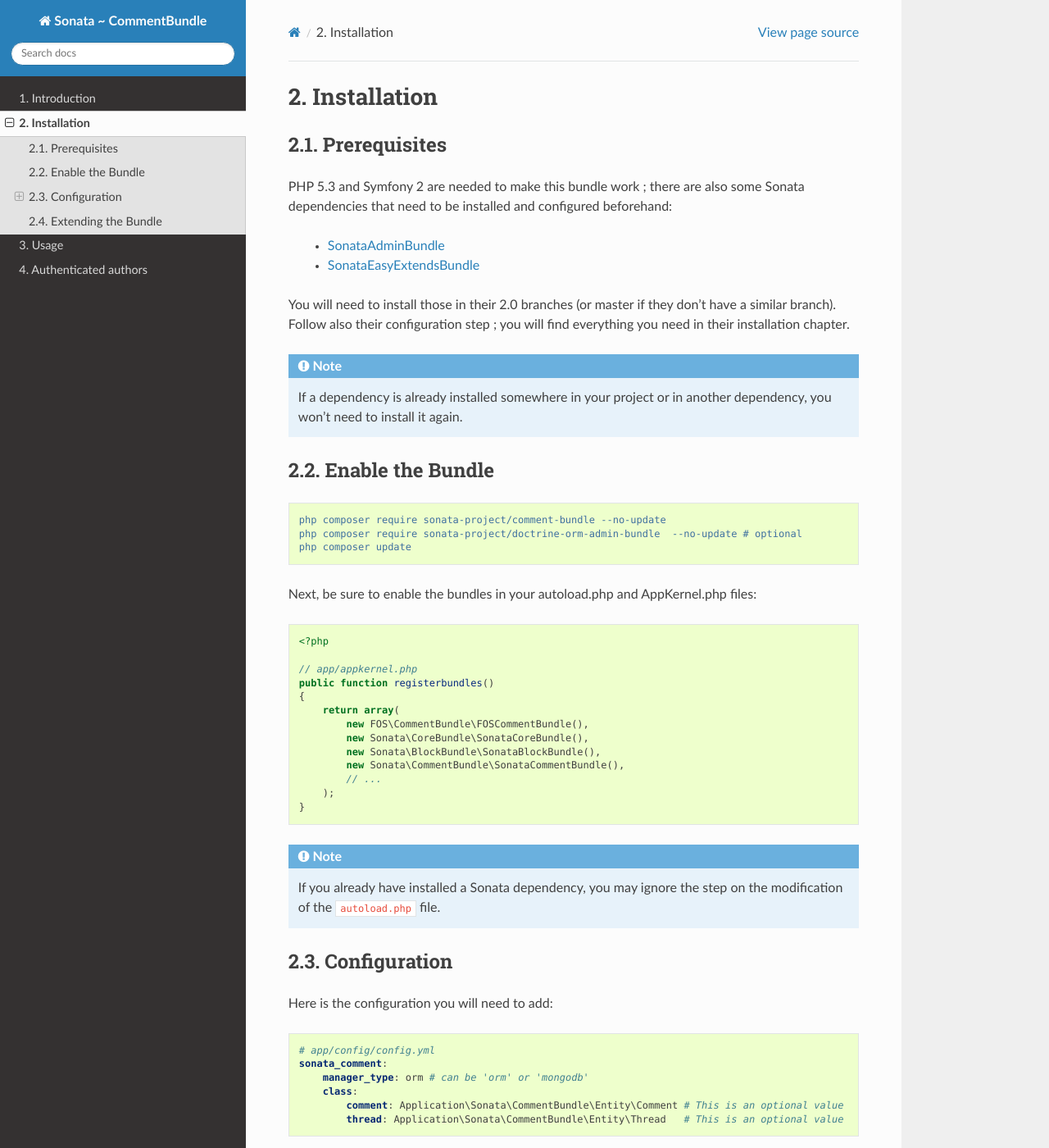
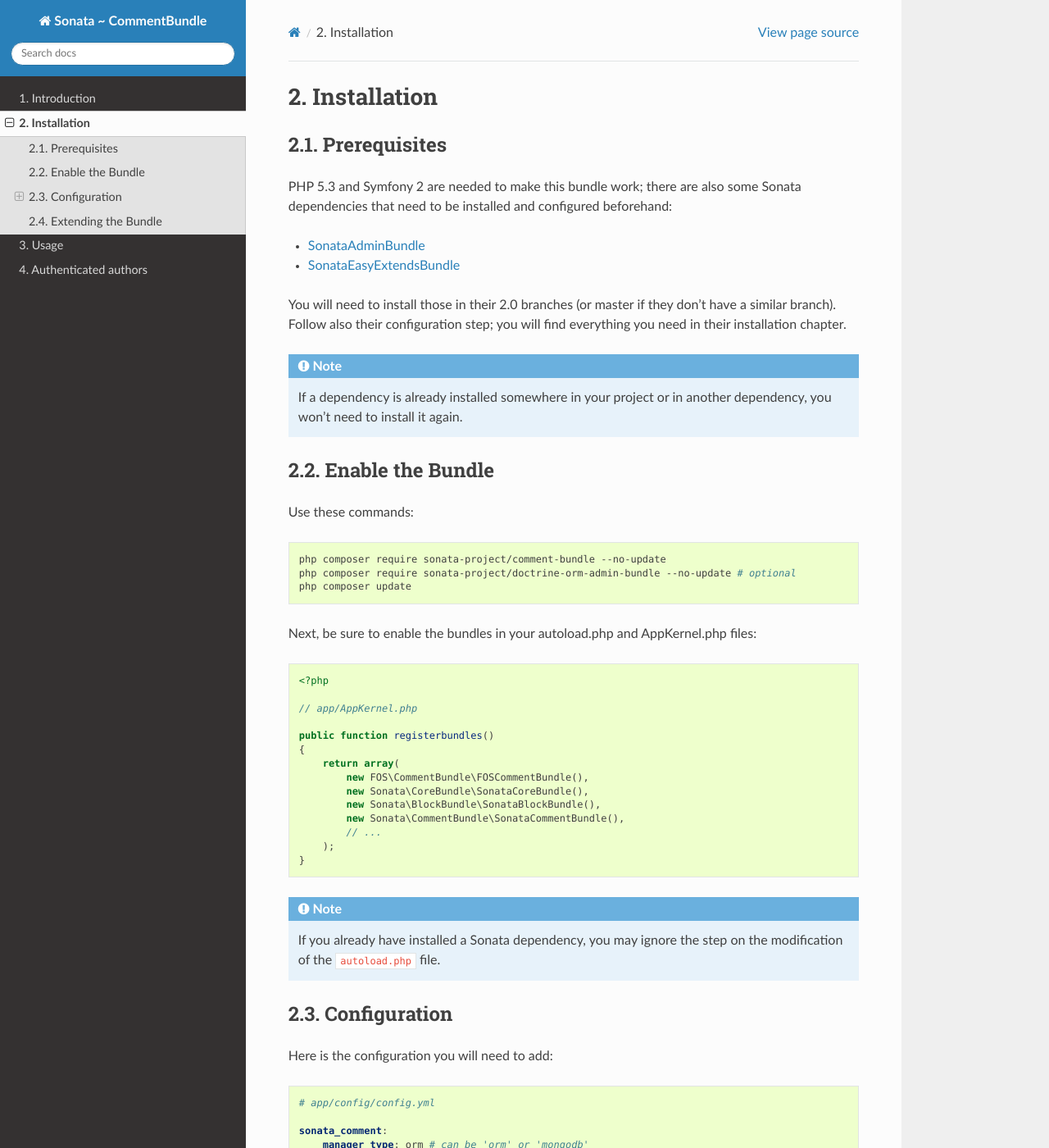
Before and after one commit to sonata-project/SonataCommentBundle, a Sphinx documentation site: the page built from Resources/doc/reference/installation.rst, in a window 1280 px wide and 1400 px high. Shown: the whole window at 82% size. Built offline with Sphinx 7.4.7 and the Read the Docs theme 2.0.0, drawn with Linux system fonts in a browser that asks for light colours; some of the changed text lies outside the part shown.

Commit message:
Update documentation

```diff
--- a/Resources/doc/reference/installation.rst
+++ b/Resources/doc/reference/installation.rst
@@ -22,10 +28,12 @@
 Enable the Bundle
 -----------------
 
-.. code-block:: ini
+Use these commands:
+
+.. code-block:: bash
 
     php composer require sonata-project/comment-bundle --no-update
-    php composer require sonata-project/doctrine-orm-admin-bundle  --no-update # optional
+    php composer require sonata-project/doctrine-orm-admin-bundle --no-update # optional
     php composer update
 
 Next, be sure to enable the bundles in your autoload.php and AppKernel.php
@@ -35,7 +43,8 @@
 
     <?php
 
-    // app/appkernel.php
+    // app/AppKernel.php
+
     public function registerbundles()
     {
         return array(
@@ -59,6 +68,7 @@
 .. code-block:: yaml
 
     # app/config/config.yml
+
     sonata_comment:
         manager_type: orm # can be 'orm' or 'mongodb'
         class:
@@ -67,7 +77,7 @@
 
 Doctrine Configuration
 ~~~~~~~~~~~~~~~~~~~~~~
-Then add these bundles in the config mapping definition (or enable `auto_mapping <http://symfony.com/doc/2.0/reference/configuration/doctrine.html#configuration-overview>`_):
+Then, add these bundles in the config mapping definition (or enable `auto_mapping <http://symfony.com/doc/2.0/reference/configuration/doctrine.html#configuration-overview>`_):
 
 .. code-block:: yaml
 
@@ -100,12 +110,13 @@
 Extending the Bundle
 --------------------
 At this point, the bundle is functional, but not quite ready yet. You need to
-generate the correct entities for the media::
+generate the correct entities for the media:
+
+.. code-block:: bash
 
     php app/console sonata:easy-extends:generate SonataCommentBundle
 
-If you specify no parameter, the files are generated in app/Application/Sonata...
-but you can specify the path with ``--dest=src``
+If you specify no parameter, the files are generated in app/Application/Sonata... but you can specify the path with `--dest=src`.
 
 .. note::
 
```
Also changed, not shown: other parts of Resources/doc/reference/installation.rst (+12 -5 lines), Resources/doc/reference/authenticated_authors.rst (+7 -1 lines), Resources/doc/reference/introduction.rst (+7 -3 lines), Resources/doc/reference/usage.rst (+17 -11 lines).
